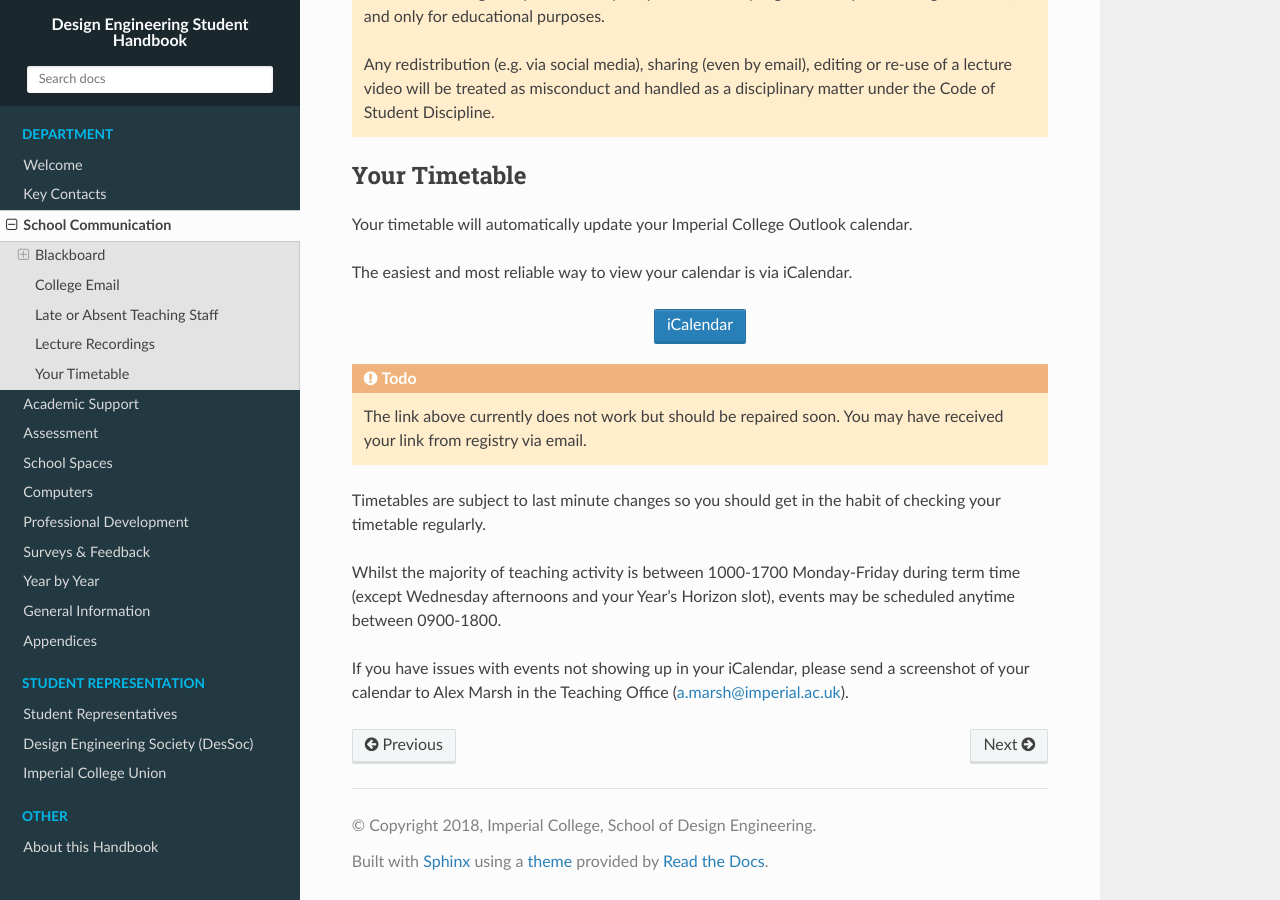
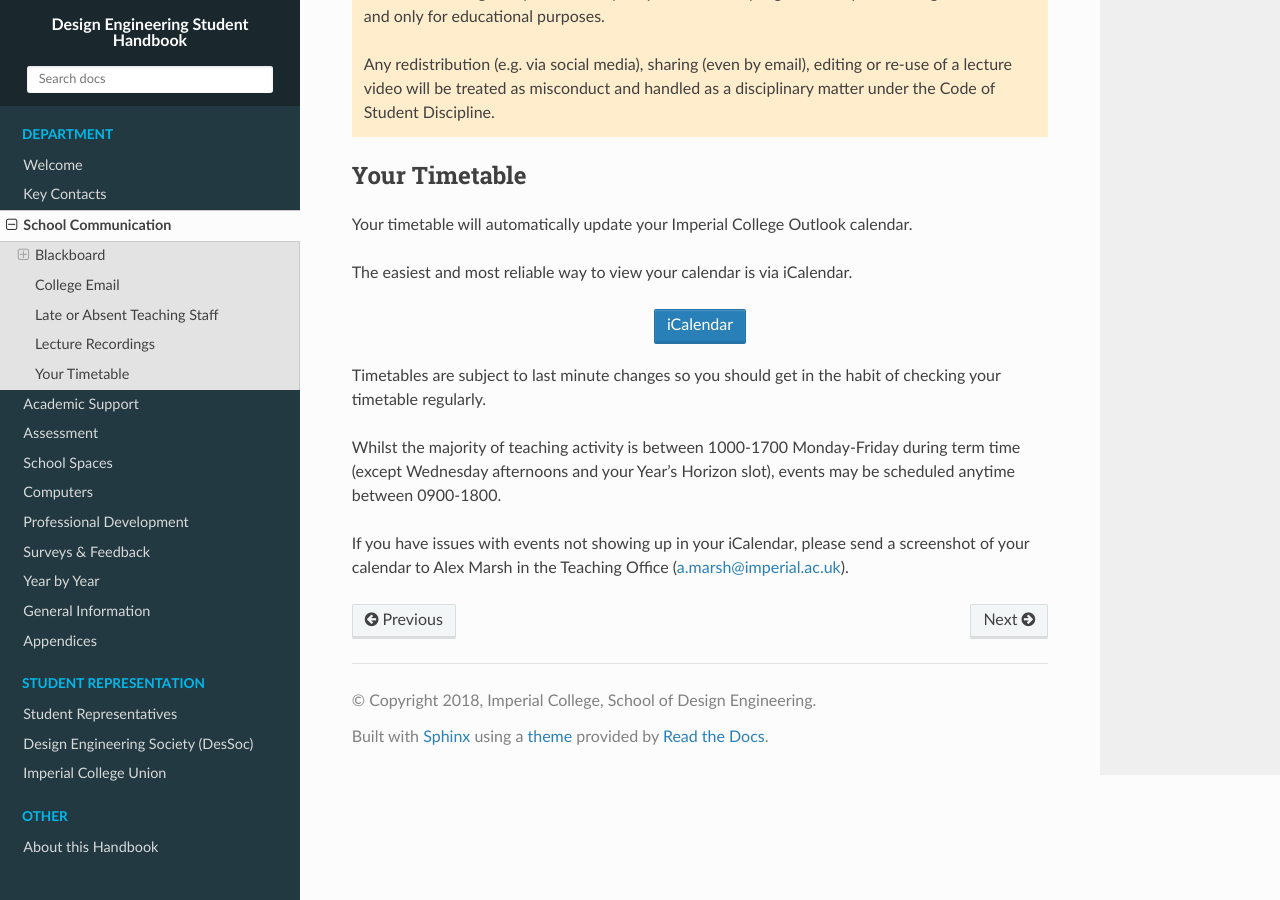
Before and after one commit to ImperialDesSoc/handbook, a Sphinx documentation site: the page built from source/school-comms.rst, in a window 1280 px wide and 900 px high, scrolled down 3172 px. Built offline with Sphinx 7.4.7 and the Read the Docs theme 2.0.0, drawn with Linux system fonts in a browser that asks for light colours.

Commit message:
Update link in School Comms

```diff
--- a/source/school-comms.rst
+++ b/source/school-comms.rst
@@ -126,9 +126,7 @@
 .. raw:: html
 
   <div style="text-align:center">
-  <a class="btn btn-info btn-custom" href="#" role="button" style="margin-bottom:20px;">iCalendar</a></div>
-
-.. todo:: The link above currently does not work but should be repaired soon. You may have received your link from registry via email.
+  <a class="btn btn-info btn-custom" href="http://www.imperial.ac.uk/timetabling/view/icalendar/" role="button" style="margin-bottom:20px;">iCalendar</a></div>
 
 Timetables are subject to last minute changes so you should get in the habit of checking your timetable regularly.
 
```
